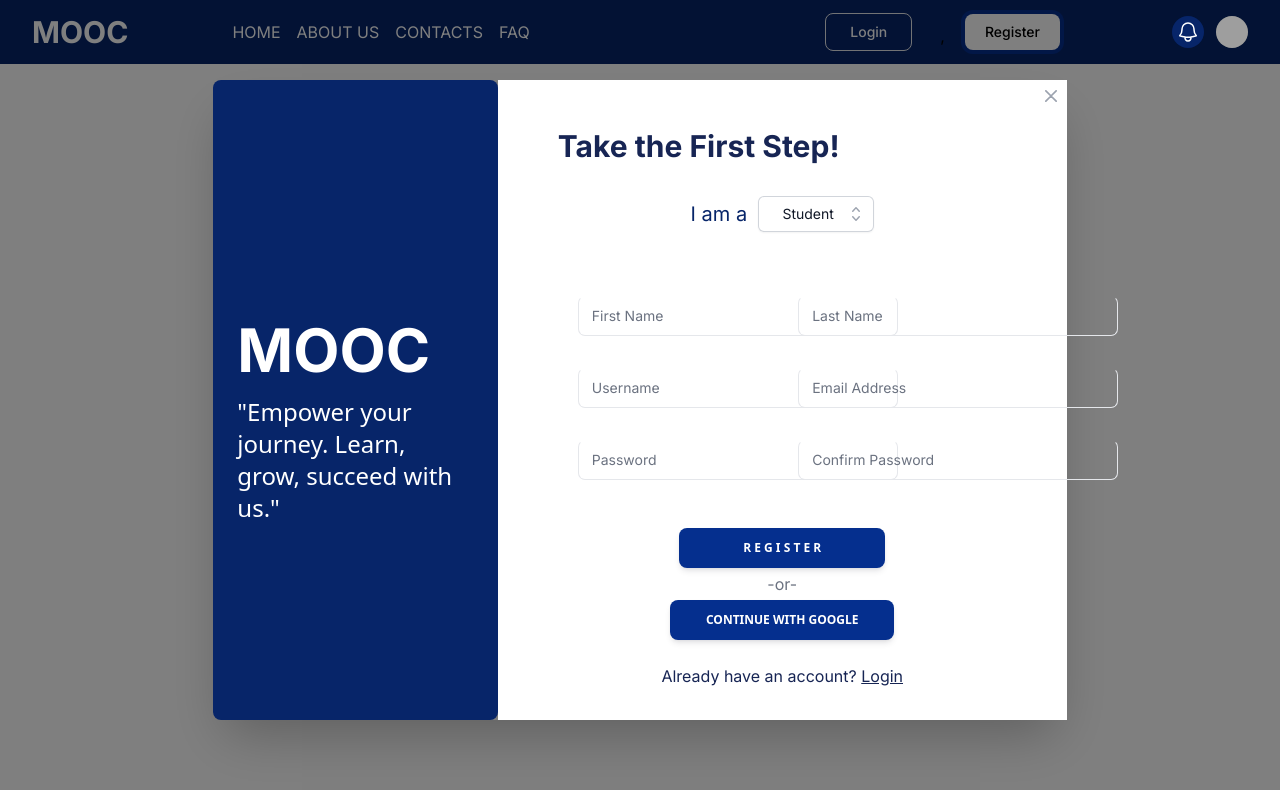
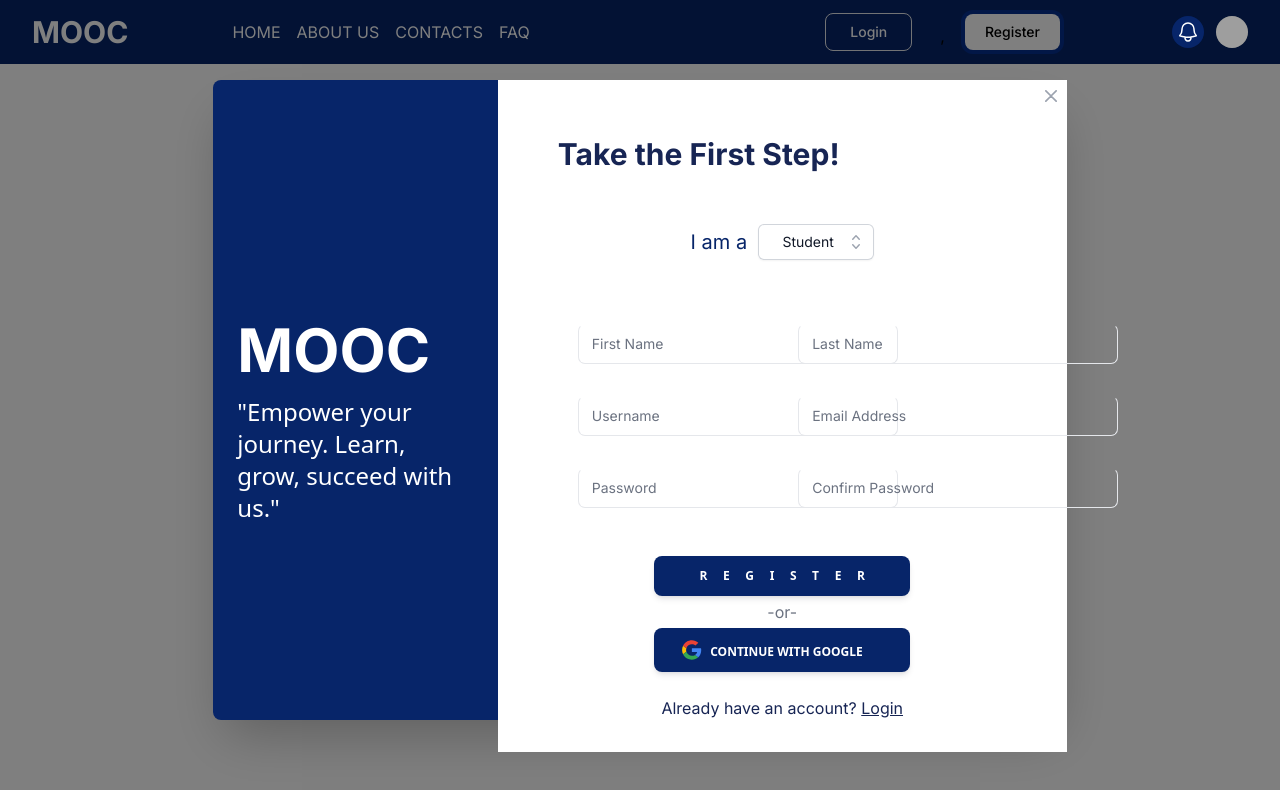
Before and after one commit to Xanvia/MOOC-IT-Center-UOP, a Next.js app in the folder frontend/: page / in a window 1280 px wide. Both pictures are taken after a click on the button "Register". Shown: the top 790 px of the page. Built offline with nearby package versions, Linux system fonts and the light colour scheme; grey boxes are pictures that could not be loaded.

Commit message:
feat: svg button

```diff
--- /dev/null
+++ b/frontend/src/components/Buttons/SolidButton.tsx
@@ -0,0 +1,19 @@
+import React from "react";
+
+interface ButtonProps {
+  text: string;
+  onClick: () => void;
+}
+
+const SolidButton: React.FC<ButtonProps> = ({ text, onClick }) => {
+  return (
+    <button
+      className="bg-primary px-5 min-w-64 hover:bg-primary_test align-middle select-none font-sans font-bold text-center uppercase transition-all disabled:opacity-50 disabled:shadow-none disabled:pointer-events-none text-xs py-3 px-16 rounded-lg bg-accent text-white shadow-md shadow-gray-900/10 hover:shadow-lg hover:shadow-gray-900/20 focus:opacity-[0.85] focus:shadow-none active:opacity-[0.85] active:shadow-none"
+      type="button"
+    >
+      {text}
+    </button>
+  );
+};
+
+export default SolidButton;
--- /dev/null
+++ b/frontend/src/components/Buttons/SvgButton.tsx
@@ -0,0 +1,23 @@
+import React from "react";
+
+interface ButtonProps {
+  text: string;
+  onClick: () => void;
+  svg?: React.ReactNode;
+}
+
+const SvgButton: React.FC<ButtonProps> = ({ text, onClick, svg }) => {
+  return (
+    <button
+      className="bg-primary px-5 min-w-64 hover:bg-primary_test align-middle select-none font-sans font-bold text-center uppercase transition-all disabled:opacity-50 disabled:shadow-none disabled:pointer-events-none text-xs py-3 px-16 rounded-lg bg-accent text-white shadow-md shadow-gray-900/10 hover:shadow-lg hover:shadow-gray-900/20 focus:opacity-[0.85] focus:shadow-none active:opacity-[0.85] active:shadow-none"
+      type="button"
+    >
+      <div className="flex pl-2">
+        {svg}
+        <span className="pt-1 pl-2">{text}</span>
+      </div>
+    </button>
+  );
+};
+
+export default SvgButton;
--- a/frontend/src/components/DropDown/DropDown.tsx
+++ b/frontend/src/components/DropDown/DropDown.tsx
@@ -22,7 +22,7 @@ const DropDown = () => {
   });
 
   return (
-    <div className="flex justify-center" ref={dropdownRef}>
+    <div className="flex justify-center pt-5" ref={dropdownRef}>
       <h3 className="pt-1 text-xl text-primary">I am a &nbsp;</h3>
       <div>
         <div className="relative">
--- a/frontend/src/components/Register/Register.tsx
+++ b/frontend/src/components/Register/Register.tsx
@@ -2,6 +2,9 @@
 import React, { useState } from "react";
 import PrimaryButton from "../Buttons/PrimaryButton";
 import Dropdown from "../DropDown/DropDown";
+import SolidButton from "../Buttons/SolidButton";
+import GoogleIcon from "@/icons/GoogleIcon";
+import SvgButton from "../Buttons/SvgButton";
 
 export default function Register() {
   const [isOpen, setIsOpen] = useState(false);
@@ -29,7 +32,7 @@ export default function Register() {
         >
           <div className="flex rounded-lg shadow-2xl w-4/6 h-4/5">
             <div className="relative basis-4/12">
-              <div className="bg-primary text-white px-6 py-4 rounded-lg absolute inset-0 flex pt-60 px-10 ">
+              <div className="bg-primary text-white px-6 py-4 rounded-l-lg absolute inset-0 flex pt-60 px-10 ">
                 <div className="">
                   <h1 className="text-6xl font-bold mb-4">MOOC</h1>
                   <span className="font-sans text-2xl ">
@@ -39,7 +42,7 @@ export default function Register() {
               </div>
             </div>
             <div className="relative bg-white rounded-r-lg basis-8/12">
-              <div className="relative bg-white text-blue-950 py-8 basis-8/12 p-10">
+              <div className="relative bg-white text-blue-950 py-8 basis-8/12 p-10 pt-10">
                 <h1 className="ps-5 py-4 text-3xl font-bold mb-4">
                   Take the First Step!
                 </h1>
@@ -118,22 +121,19 @@ export default function Register() {
                       </div>
                       <br />
                       <div className="pt-6">
-                        <button
-                          className="bg-primary_test align-middle select-none font-sans font-bold text-center uppercase transition-all disabled:opacity-50 disabled:shadow-none disabled:pointer-events-none text-xs py-3 px-16 rounded-lg bg-accent text-white shadow-md shadow-gray-900/10 hover:shadow-lg hover:shadow-gray-900/20 focus:opacity-[0.85] focus:shadow-none active:opacity-[0.85] active:shadow-none"
-                          type="button"
-                        >
-                          R E G I S T E R
-                        </button>
+                        <SolidButton
+                          text="R &nbsp; &nbsp; E &nbsp; &nbsp; G &nbsp; &nbsp; I &nbsp; &nbsp; S &nbsp; &nbsp; T &nbsp; &nbsp; E &nbsp; &nbsp; R"
+                          onClick={() => {}}
+                        />
                         <br />
                         <div className="text-gray-500 peer-focus:text-gray-500 py-1">
                           <p> -or- </p>
                         </div>
-                        <button
-                          className="bg-primary_test align-middle select-none font-sans font-bold text-center uppercase transition-all disabled:opacity-50 disabled:shadow-none disabled:pointer-events-none text-xs py-3 px-9 rounded-lg bg-accent text-white shadow-md shadow-gray-900/10 hover:shadow-lg hover:shadow-gray-900/20 focus:opacity-[0.85] focus:shadow-none active:opacity-[0.85] active:shadow-none"
-                          type="button"
-                        >
-                          Continue with Google
-                        </button>
+                        <SvgButton
+                          text="Continue with google"
+                          onClick={() => {}}
+                          svg={<GoogleIcon />}
+                        />
                         <br />
                         <span className="text-blue-950 hover:text-white-700">
                           <br />
--- /dev/null
+++ b/frontend/src/icons/GoogleIcon.tsx
@@ -0,0 +1,40 @@
+import React from "react";
+
+const GoogleIcon: React.FC = () => (
+  <svg
+    className="h-5 w-5 mr-2"
+    xmlns="http://www.w3.org/2000/svg"
+    viewBox="0 0 48 48"
+  >
+    <title>Google-color</title>
+    <desc>Created with Sketch.</desc>
+    <g id="Icons" fill="none">
+      <g id="Color-" transform="translate(-401.000000, -860.000000)">
+        <g id="Google" transform="translate(401.000000, 860.000000)">
+          <path
+            d="M9.82727273,24 C9.82727273,22.4757333 10.0804318,21.0144 10.5322727,19.6437333 L2.62345455,13.6042667 C1.08206818,16.7338667 0.213636364,20.2602667 0.213636364,24 C0.213636364,27.7365333 1.081,31.2608 2.62025,34.3882667 L10.5247955,28.3370667 C10.0772273,26.9728 9.82727273,25.5168 9.82727273,24"
+            id="Fill-1"
+            fill="#FBBC05"
+          />
+          <path
+            d="M23.7136364,10.1333333 C27.025,10.1333333 30.0159091,11.3066667 32.3659091,13.2266667 L39.2022727,6.4 C35.0363636,2.77333333 29.6954545,0.533333333 23.7136364,0.533333333 C14.4268636,0.533333333 6.44540909,5.84426667 2.62345455,13.6042667 L10.5322727,19.6437333 C12.3545909,14.112 17.5491591,10.1333333 23.7136364,10.1333333"
+            id="Fill-2"
+            fill="#EB4335"
+          />
+          <path
+            d="M23.7136364,37.8666667 C17.5491591,37.8666667 12.3545909,33.888 10.5322727,28.3562667 L2.62345455,34.3946667 C6.44540909,42.1557333 14.4268636,47.4666667 23.7136364,47.4666667 C29.4455,47.4666667 34.9177955,45.4314667 39.0249545,41.6181333 L31.5177727,35.8144 C29.3995682,37.1488 26.7323182,37.8666667 23.7136364,37.8666667"
+            id="Fill-3"
+            fill="#34A853"
+          />
+          <path
+            d="M46.1454545,24 C46.1454545,22.6133333 45.9318182,21.12 45.6113636,19.7333333 L23.7136364,19.7333333 L23.7136364,28.8 L36.3181818,28.8 C35.6879545,31.8912 33.9724545,34.2677333 31.5177727,35.8144 L39.0249545,41.6181333 C43.3393409,37.6138667 46.1454545,31.6490667 46.1454545,24"
+            id="Fill-4"
+            fill="#4285F4"
+          />
+        </g>
+      </g>
+    </g>
+  </svg>
+);
+
+export default GoogleIcon;
```
